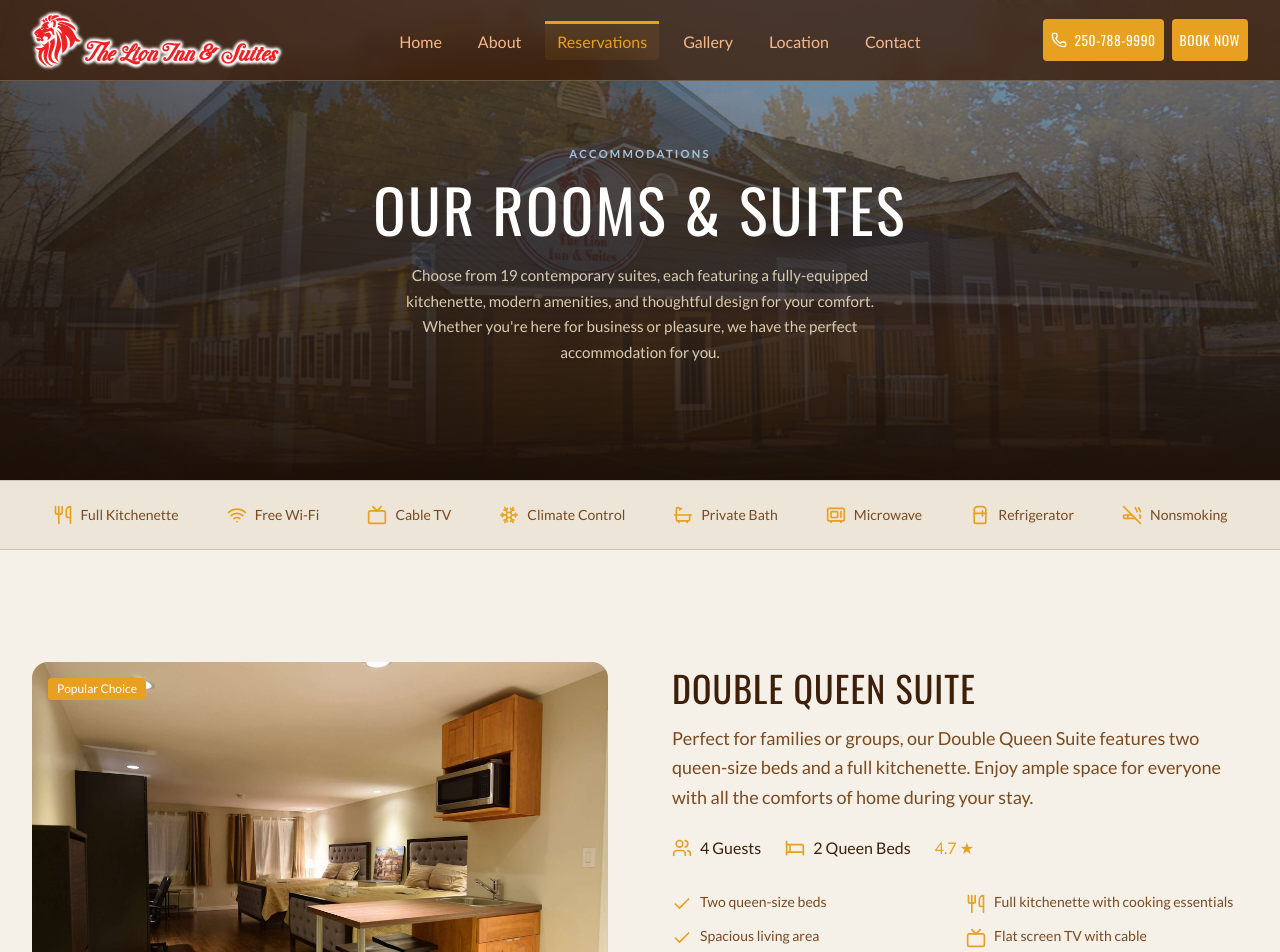
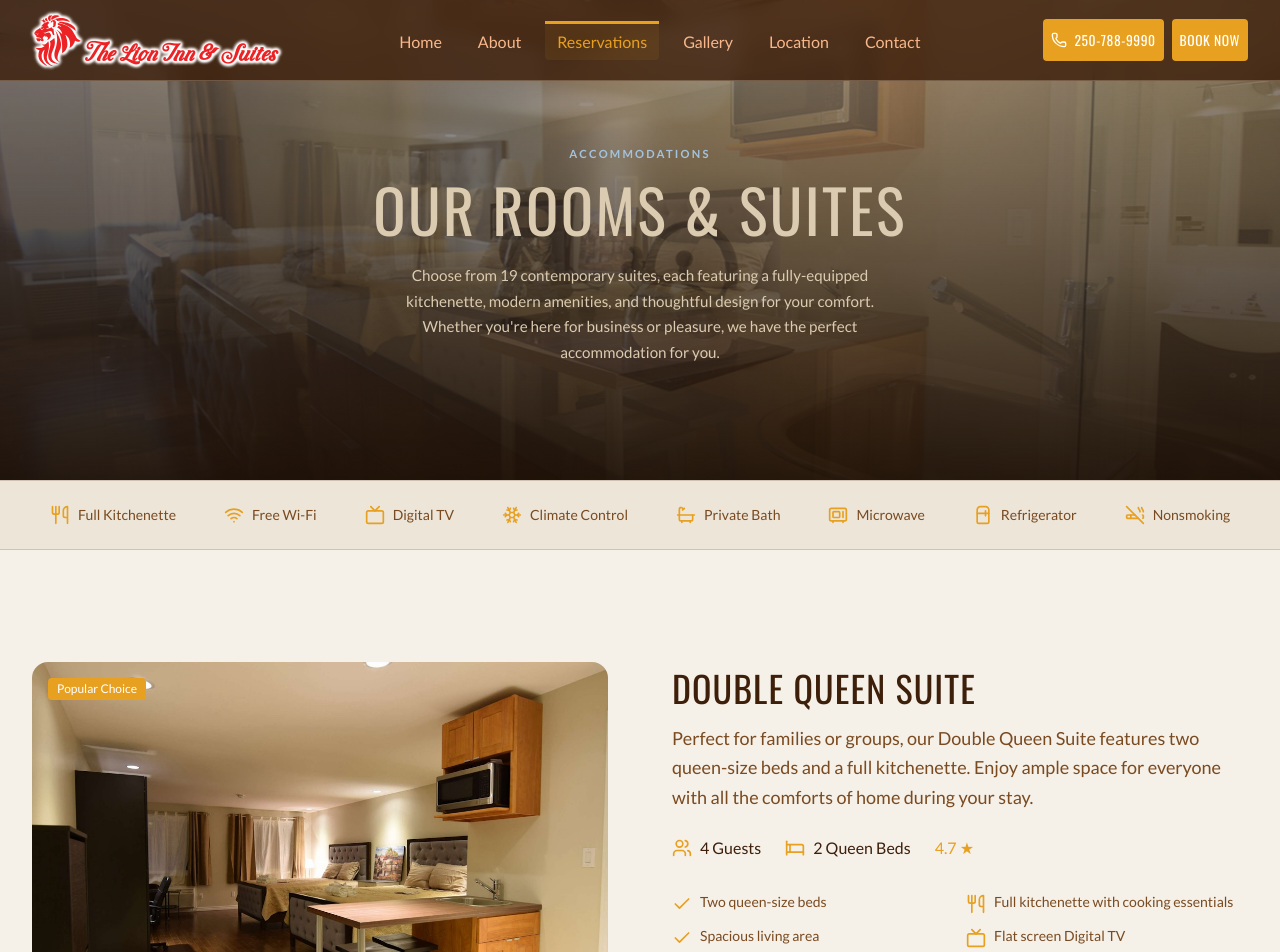
Before and after one commit to JerrySin/thelionsuite.com, a Next.js app: page /reservations in a window 1280 px wide. Shown: the top 952 px of the page. Built offline with nearby package versions, Linux system fonts and the light colour scheme.

Commit message:
update location

```diff
--- a/app/about/page.tsx
+++ b/app/about/page.tsx
@@ -19,6 +19,7 @@ export const metadata: Metadata = {
 const slides = [
   '/images/the-lion-inn-suites-exterior-chetwynd.jpg',
   '/images/the-lion-inn-suites-night-chetwynd.jpg',
+  '/images/the-lion-inn-suites-surroundings-chetwynd.jpg',
 ]
 
 const values = [
@@ -81,7 +82,7 @@ export default function AboutPage() {
   return (
     <>
       <Header />
-      <main className="pt-20">
+      <main>
         {/* Hero Section */}
         <section className="min-h-screen flex items-center pt-20">
           <Slideshow slides={slides} className="absolute inset-0 z-0" />
--- a/app/location/page.tsx
+++ b/app/location/page.tsx
@@ -6,6 +6,7 @@ import Link from "next/link";
 import { Header } from "@/components/header";
 import { Footer } from "@/components/footer";
 import { Button } from "@/components/ui/button";
+import { Slideshow } from '@/components/slideshow'
 import {
   MapPin,
   Car,
@@ -72,6 +73,13 @@ const travelInfo = [
   },
 ];
 
+const slides = [
+  '/images/the-lion-inn-suites-double-queen-room-chetwynd.jpg',
+  '/images/the-lion-inn-suites-kitchen-stove-chetwynd.jpg',
+  '/images/the-lion-inn-suites-kitchen-facility-chetwynd.jpg',
+  '/images/the-lion-inn-suites-queen-room-chetwynd.jpg',
+];
+
 export default function LocationPage() {
   const [mapLoaded, setMapLoaded] = useState(false);
 
@@ -83,25 +91,27 @@ export default function LocationPage() {
   return (
     <>
       <Header />
-      <main className="min-h-screen bg-background">
+      <main>
         {/* Hero Section */}
-        <section className="relative h-[50vh] min-h-[400px] flex items-center justify-center overflow-hidden">
-          <Image
-            src="/images/chetwynd-scenery.jpg"
-            alt="Chetwynd British Columbia scenery"
-            fill
-            className="object-cover"
-            priority
-          />
-          <div className="absolute inset-0 bg-gradient-to-b from-navy/70 via-navy/50 to-navy/80" />
-          <div className="relative z-10 text-center px-4">
-            <h1 className="font-serif text-4xl md:text-5xl lg:text-6xl text-cream mb-4">
-              Our Location
-            </h1>
-            <p className="text-cream/90 text-lg md:text-xl max-w-2xl mx-auto">
-              Gateway to Northern British Columbia&apos;s Natural Wonders
-            </p>
+        <section className="relative min-h-[60vh] flex items-center pt-28 pb-20 overflow-hidden">
+          {/* Background Slideshow */}
+          <Slideshow slides={slides} className="absolute inset-0 z-0" />
+
+          <div className="absolute inset-0 z-10 hero-overlay" />
+
+          <div className="relative z-20 w-full">
+            <div className="mx-auto max-w-7xl px-4 sm:px-6 lg:px-8">
+              <div className="text-center max-w-3xl mx-auto">
+                <h1 className="font-serif text-4xl sm:text-5xl lg:text-6xl text-secondary-foreground mb-6 text-balance tracking-[0.04em] uppercase">
+                  Our Location
+                </h1>
+                <p className="text-[#dbcbb0] text-lg md:text-xl max-w-2xl mx-auto text-pretty">
+                  Gateway to Northern British Columbia&apos;s Natural Wonders
+                </p>
+              </div>
+            </div>
           </div>
+
         </section>
 
         {/* Address & Quick Info */}
--- a/app/reservations/page.tsx
+++ b/app/reservations/page.tsx
@@ -2,7 +2,7 @@ import type { Metadata } from 'next'
 import Image from 'next/image'
 import { Header } from '@/components/header'
 import { Footer } from '@/components/footer'
-import { RoomsHero } from '@/components/rooms-hero'
+import { Slideshow } from '@/components/slideshow'
 import { BookingWidget } from '@/components/booking-widget'
 import { Button } from '@/components/ui/button'
 import { Badge } from '@/components/ui/badge'
@@ -34,7 +34,12 @@ export const metadata: Metadata = {
     description: 'Explore our 19 contemporary suites with full kitchenettes in Chetwynd, BC.',
   },
 }
-
+const slides = [
+  '/images/the-lion-inn-suites-double-queen-room-chetwynd.jpg',
+  '/images/the-lion-inn-suites-kitchen-stove-chetwynd.jpg',
+  '/images/the-lion-inn-suites-kitchen-facility-chetwynd.jpg',
+  '/images/the-lion-inn-suites-queen-room-chetwynd.jpg',
+];
 const rooms = [
   {
     id: 'double-queen-suite',
@@ -49,7 +54,7 @@ const rooms = [
       'Two queen-size beds',
       'Full kitchenette with cooking essentials',
       'Spacious living area',
-      'Flat screen TV with cable',
+      'Flat screen Digital TV',
       'Private bathroom with shower',
       'Independent climate control',
       'Free high-speed Wi-Fi',
@@ -69,7 +74,7 @@ const rooms = [
       'King-size bed with premium mattress',
       'Full kitchenette with refrigerator & stove',
       'Separate seating area with desk',
-      'Flat screen TV with cable',
+      'Flat screen Digital TV',
       'Private bathroom with shower',
       'Independent climate control',
       'Free high-speed Wi-Fi',
@@ -89,7 +94,7 @@ const rooms = [
       'Queen-size bed with quality linens',
       'Full kitchenette with cooking essentials',
       'Comfortable seating area',
-      'Flat screen TV with cable',
+      'Flat screen Digital TV',
       'Private bathroom with shower',
       'Independent climate control',
       'Free high-speed Wi-Fi',
@@ -109,7 +114,7 @@ const rooms = [
       'Comfortable full bed',
       'Full kitchenette with cooking essentials',
       'Dining/work area',
-      'Flat screen TV with cable',
+      'Flat screen Digital TV',
       'Private bathroom with shower',
       'Independent climate control',
       'Free high-speed Wi-Fi',
@@ -126,7 +131,7 @@ const amenityIcons: Record<string, React.ComponentType<any>> = {
   variousviews: Mountain,
   'Full kitchenette with cooking essentials': Utensils,
   'Free high-speed Wi-Fi': Wifi,
-  'Flat screen TV with cable': Tv,
+  'Flat screen Digital TV': Tv,
   'Independent climate control': Snowflake,
   'Private bathroom with shower': Bath,
   'Full kitchenette with refrigerator & stove': Refrigerator,
@@ -139,7 +144,31 @@ export default function ReservationsPage() {
     <>
       <Header />
       <main>
-        <RoomsHero />
+        <section className="relative min-h-[60vh] flex items-center pt-28 pb-20 overflow-hidden">
+          {/* Background Slideshow */}
+          <Slideshow slides={slides} className="absolute inset-0 z-0" />
+
+          <div className="absolute inset-0 z-10 hero-overlay" />
+
+          <div className="relative z-20 w-full">
+            <div className="mx-auto max-w-7xl px-4 sm:px-6 lg:px-8">
+              <div className="text-center max-w-3xl mx-auto">
+                <p className="font-sans text-[0.7rem] font-bold uppercase tracking-[0.2em] text-[#a4c3dc] mb-4">
+                  Accommodations
+                </p>
+                <h1 className="font-serif text-4xl sm:text-5xl lg:text-6xl text-secondary-foreground mb-6 text-balance tracking-[0.04em] uppercase">
+                  Our Rooms & Suites
+                </h1>
+                <p className="font-sans text-[0.95rem] text-[#dbcbb0] leading-[1.7] max-w-[520px] mx-auto text-pretty">
+                  Choose from 19 contemporary suites, each featuring a fully-equipped kitchenette,
+                  modern amenities, and thoughtful design for your comfort. Whether you&apos;re here for
+                  business or pleasure, we have the perfect accommodation for you.
+                </p>
+              </div>
+            </div>
+          </div>
+        </section>
+
 
         {/* Quick Amenities Bar */}
         <section className="py-6 bg-muted border-y border-border">
@@ -148,7 +177,7 @@ export default function ReservationsPage() {
               {[
                 { icon: Utensils, label: 'Full Kitchenette' },
                 { icon: Wifi, label: 'Free Wi-Fi' },
-                { icon: Tv, label: 'Cable TV' },
+                { icon: Tv, label: 'Digital TV' },
                 { icon: Snowflake, label: 'Climate Control' },
                 { icon: Bath, label: 'Private Bath' },
                 { icon: Microwave, label: 'Microwave' },
--- a/components/home/hero-section.tsx
+++ b/components/home/hero-section.tsx
@@ -6,10 +6,10 @@ import { BookingWidget } from '@/components/booking-widget'
 
 // SEO-friendly local SlideShow images
 const SLIDES = [
+  '/images/the-lion-inn-suites-night-chetwynd.jpg',
   '/images/the-lion-inn-suites-exterior-chetwynd.jpg',
-  '/images/the-lion-inn-suites-night-chetwynd.jpg',
   '/images/the-lion-inn-suites-surroundings-chetwynd.jpg',
-  '/images/the-lion-inn-suites-lobby-entrance-chetwynd.jpg',
+  '/images/the-lion-inn-suites-kitchen-stove-chetwynd.jpg',
   '/images/the-lion-inn-suites-kitchen-facility-chetwynd.jpg',
   '/images/the-lion-inn-suites-queen-room-chetwynd.jpg',
   '/images/the-lion-inn-suites-double-queen-room-chetwynd.jpg',
--- a/components/rooms-hero.tsx
+++ b/components/rooms-hero.tsx
@@ -7,7 +7,7 @@ const SLIDES = [
   '/images/the-lion-inn-suites-exterior-chetwynd.jpg',
   '/images/the-lion-inn-suites-night-chetwynd.jpg',
   '/images/the-lion-inn-suites-surroundings-chetwynd.jpg',
-  '/images/the-lion-inn-suites-lobby-entrance-chetwynd.jpg',
+  '/images/the-lion-inn-suites-kitchen-stove-chetwynd.jpg',
   '/images/the-lion-inn-suites-kitchen-facility-chetwynd.jpg',
   '/images/the-lion-inn-suites-queen-room-chetwynd.jpg',
   '/images/the-lion-inn-suites-double-queen-room-chetwynd.jpg',
```
Also changed, not shown: public/images/chetwynd-scenery.jpg (deleted), public/images/the-lion-inn-suites-kitchen-stove-chetwynd.jpg (renamed from public/images/the-lion-inn-suites-lobby-entrance-chetwynd.jpg).
